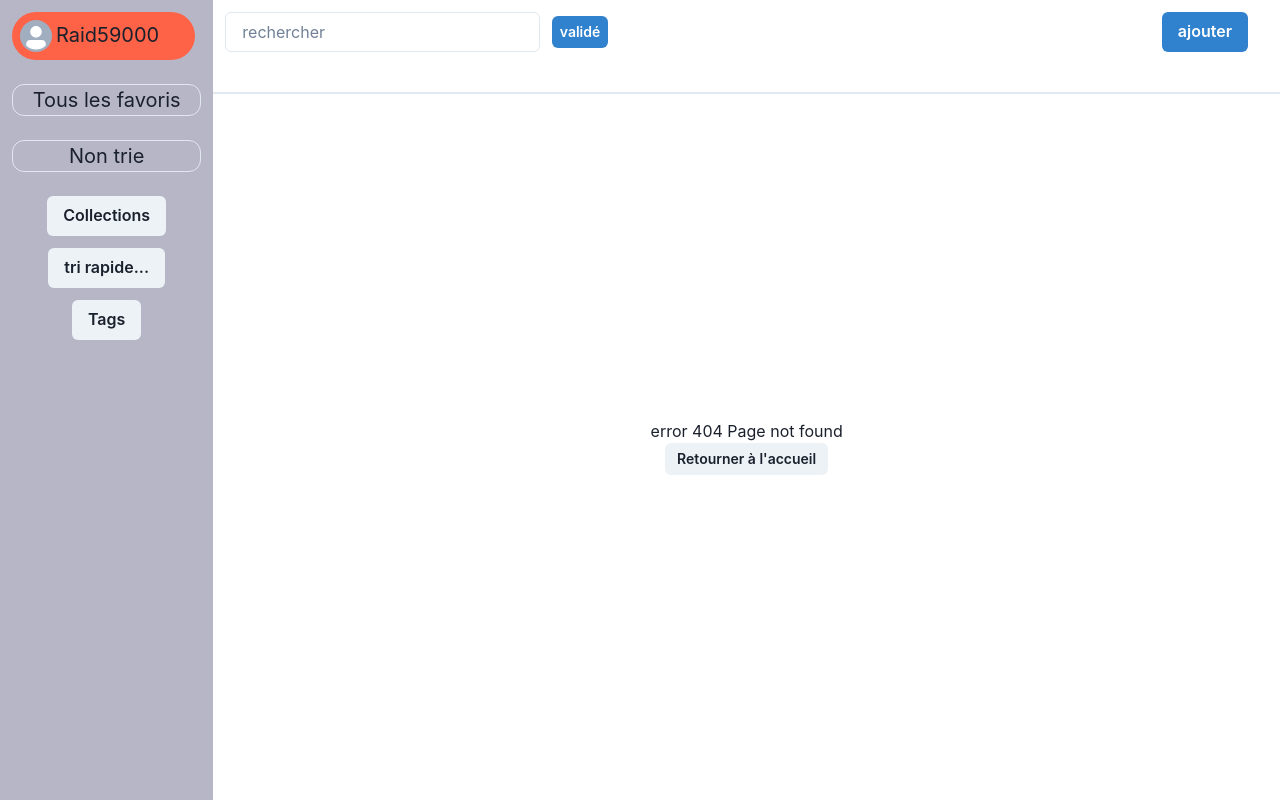
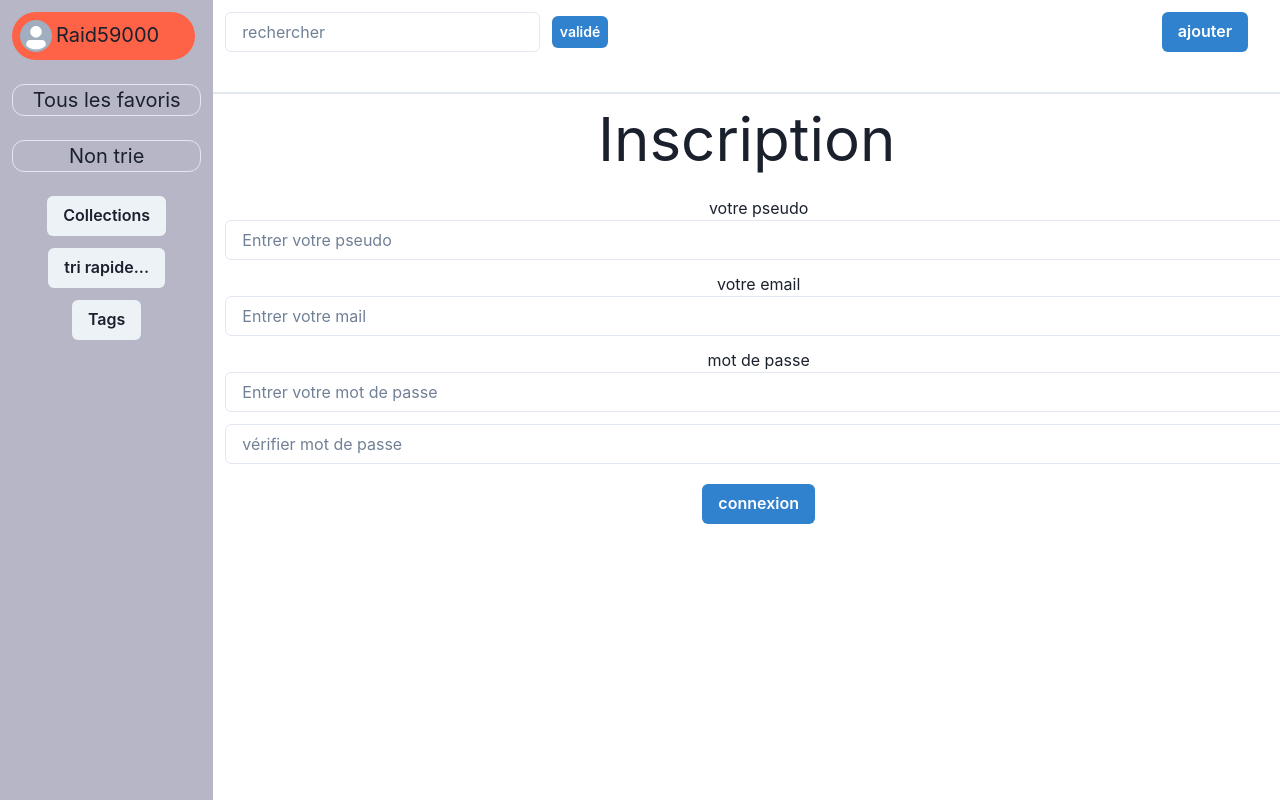
Before and after one commit to djoun52/bookmaker-react-frontend, a React (Vite) app: page /register in a window 1280 px wide. Before the commit this address had no page. Built offline with nearby package versions, Linux system fonts and the light colour scheme.

Commit message:
form login and register display done

```diff
--- a/src/App.tsx
+++ b/src/App.tsx
@@ -7,6 +7,8 @@ import Home from "./Pages/Home/Home";
 
 import { Flex} from "@chakra-ui/react";
 import TopBar from "./Containers/topBar/topBar";
+import Login from "./Pages/Login/Login";
+import Register from './Pages/register/Register'
 
 function App() {
 
@@ -20,6 +22,8 @@ function App() {
                     <Routes>
                         <Route path="/" element={<Home/>}/>
                         <Route path="/list" element={<Home/>}/>
+                        <Route path="/login" element={<Login/>}/>
+                        <Route path="/register" element={<Register/>}/>
                         <Route path="/-1" element={<Home/>}/>
                         <Route path="*" element={<Error404/>}/>
                     </Routes>
--- /dev/null
+++ b/src/Components/form/formLogin/formLogin.tsx
@@ -0,0 +1,74 @@
+import React, {useState} from 'react';
+import {Box, Button, FormControl, Input} from "@chakra-ui/react";
+
+
+export default function FormLogin() {
+
+
+    const [log, setLog] = useState({
+        email: '',
+        password: ''
+    })
+
+    //const [loginErro, setLoginErro] = useState(false)
+
+
+    const handleForm = (e: { preventDefault: () => void; }) => {
+        e.preventDefault();
+
+
+        alert(log.email + "  " + log.password);
+    }
+
+    const changeInput = (e: { target: { classList: { contains: (arg0: string) => any; }; value: any; }; }) => {
+
+        if (e.target.classList.contains('inp-email')) {
+            const newObjState = {...log, email: e.target.value};
+            setLog(newObjState);
+
+        } else if (e.target.classList.contains('inp-pass')) {
+            const newObjState = {...log, password: e.target.value};
+            setLog(newObjState);
+        }
+
+    }
+
+    return (
+        <>
+            <Box  mx="auto"  >
+
+                <form onSubmit={handleForm}>
+                    <FormControl display='block' m={3}>
+                        <label htmlFor="email">email</label>
+                        <Input
+
+                            type="email"
+                            name="email"
+                            id="email"
+                            className='inp-email '
+                            value={log.email}
+                            onChange={changeInput}
+                            placeholder="Entrez votre identifiant"/>
+
+                        <label htmlFor="password">mot de passe</label>
+                        <Input
+                            type="password"
+                            name="password"
+                            id="password"
+                            className='inp-pass'
+                            value={log.password}
+                            onChange={changeInput}
+                            placeholder="Entrez votre mot de passe"/>
+                        <Button
+
+                            colorScheme='blue'  mt={5} ml={3} mr={3}
+                            type="submit"
+                        >connexion
+                        </Button>
+                    </FormControl>
+                </form>
+            </Box >
+
+        </>
+    )
+}
--- /dev/null
+++ b/src/Components/form/formRegister/formRegister.tsx
@@ -0,0 +1,104 @@
+import React, {useState} from 'react';
+import {Box, Button, FormControl, Input} from "@chakra-ui/react";
+
+
+export default function FormRegister() {
+
+    const [log, setLog] = useState({
+        pseudo: '',
+        email: '',
+        password: '',
+        checkPass: ''
+    })
+
+
+    const handleForm = (e: { preventDefault: () => void; }) => {
+        e.preventDefault();
+        if (log.password !== log.checkPass) {
+            alert('password non corespondant');
+        } else if (log.pseudo.length === 0) {
+            alert('pseudo vide');
+        } else if (log.password.length < 8 || log.password.length > 20) {
+            alert('le mots de passe doit contenire entre 8 et 20 caractere ');
+        } else {
+            alert(log.pseudo + "  " + log.email + "  " + log.password);
+        }
+    }
+
+
+    const changeInput = (e: { target: { classList: { contains: (arg0: string) => any; }; value: any; }; }) => {
+
+        if (e.target.classList.contains('inp-email')) {
+            const newObjState = {...log, email: e.target.value};
+            setLog(newObjState);
+        } else if (e.target.classList.contains('inp-pseudo')) {
+            const newObjState = {...log, pseudo: e.target.value};
+            setLog(newObjState);
+        } else if (e.target.classList.contains('inp-pass')) {
+            const newObjState = {...log, password: e.target.value};
+            setLog(newObjState);
+        } else if (e.target.classList.contains('inp-checkPass')) {
+            const newObjState = {...log, checkPass: e.target.value};
+            setLog(newObjState);
+        }
+    }
+
+    return (
+        <>
+            <Box mx="auto">
+
+                <form onSubmit={handleForm}>
+                    <FormControl display='block' m={3}>
+                        <label htmlFor="email">votre pseudo</label>
+                        <Input
+                            mb={3}
+                            type="text"
+                            name="pseudo"
+                            id="pseudo"
+                            className='inp-pseudo'
+                            value={log.pseudo}
+                            onChange={changeInput}
+                            placeholder="Entrer votre pseudo"/>
+
+                        <label htmlFor="email"> votre email</label>
+                        <Input
+                            mb={3}
+                            type="email"
+                            name="email"
+                            id="email"
+                            className='inp-email'
+                            value={log.email}
+                            onChange={changeInput}
+                            placeholder="Entrer votre mail"/>
+
+                        <label htmlFor="password">mot de passe</label>
+                        <Input
+                            type="text"
+                            name="password"
+                            id="password"
+                            className='inp-pass'
+                            value={log.password}
+                            onChange={changeInput}
+                            placeholder="Entrer votre mot de passe"/>
+                        <Input
+                            mt={3}
+                            type="text"
+                            name="password"
+                            id="password"
+                            className='inp-checkPass'
+                            value={log.checkPass}
+                            onChange={changeInput}
+                            placeholder="vérifier mot de passe"/>
+
+                        <Button
+                            colorScheme='blue'  mt={5} ml={3} mr={3}
+                            type="submit">connexion
+                        </Button>
+                    </FormControl>
+                </form>
+
+            </Box>
+
+        </>
+    )
+}
--- /dev/null
+++ b/src/Pages/Login/Login.css
@@ -0,0 +1,5 @@
+.home-title {
+    font-size: 60px;
+    margin: 100px 0 40px;
+    text-align: center;
+}
--- /dev/null
+++ b/src/Pages/Login/Login.tsx
@@ -0,0 +1,16 @@
+import React from 'react'
+import Form from '../../Components/form/formLogin/formLogin'
+
+
+
+export default function Login() {
+
+
+
+    return (
+        <>
+            <h1 className="home-title">Connection</h1>
+            <Form/>
+        </>
+    )
+}
--- /dev/null
+++ b/src/Pages/register/Register.tsx
@@ -0,0 +1,13 @@
+import React from 'react'
+import Form from '../../Components/form/formRegister/formRegister'
+
+export default function Register() {
+
+
+    return (
+        <>
+            <h1 className="home-title">Inscription</h1>
+            <Form/>
+        </>
+    )
+}
```
Also changed, not shown: src/Components/input/input.tsx (deleted, +0 -11 lines).
